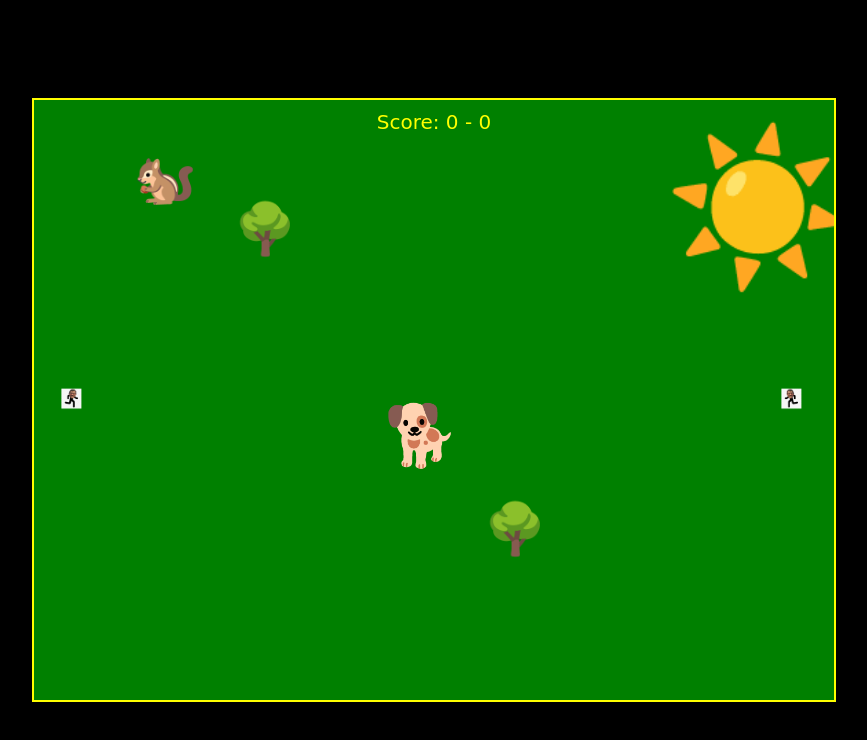
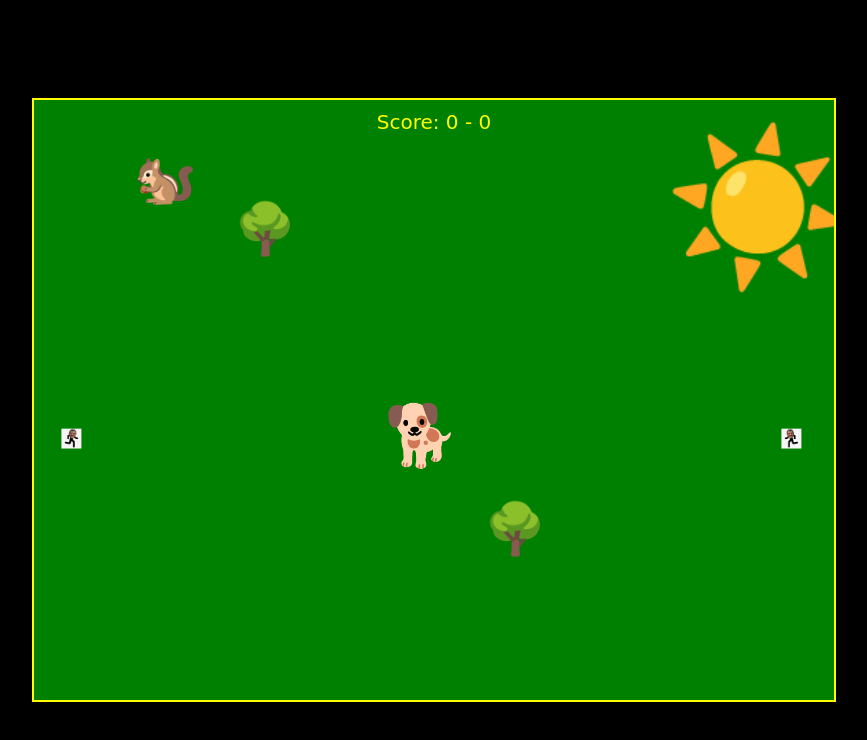
Before and after one commit to Josecarlos5/FrisbeeKiller, a plain HTML site: page index.html in a window 1280 px wide. Shown: the whole page, without its empty margins (206-1073 px from the left). Drawn offline with Linux system fonts and the light colour scheme.

Commit message:
Update style.css

```diff
--- a/style.css
+++ b/style.css
@@ -65,13 +65,13 @@ body {
 #player1 {
     left: 20px;
     top: 50%;
-    transform: translateY(-50%);
+    transform: translateY(+50%);
 }
 
 #player2 {
     right: 20px;
     top: 50%;
-    transform: translateY(-50%);
+    transform: translateY(+50%);
 }
 
 .symbol {
```
